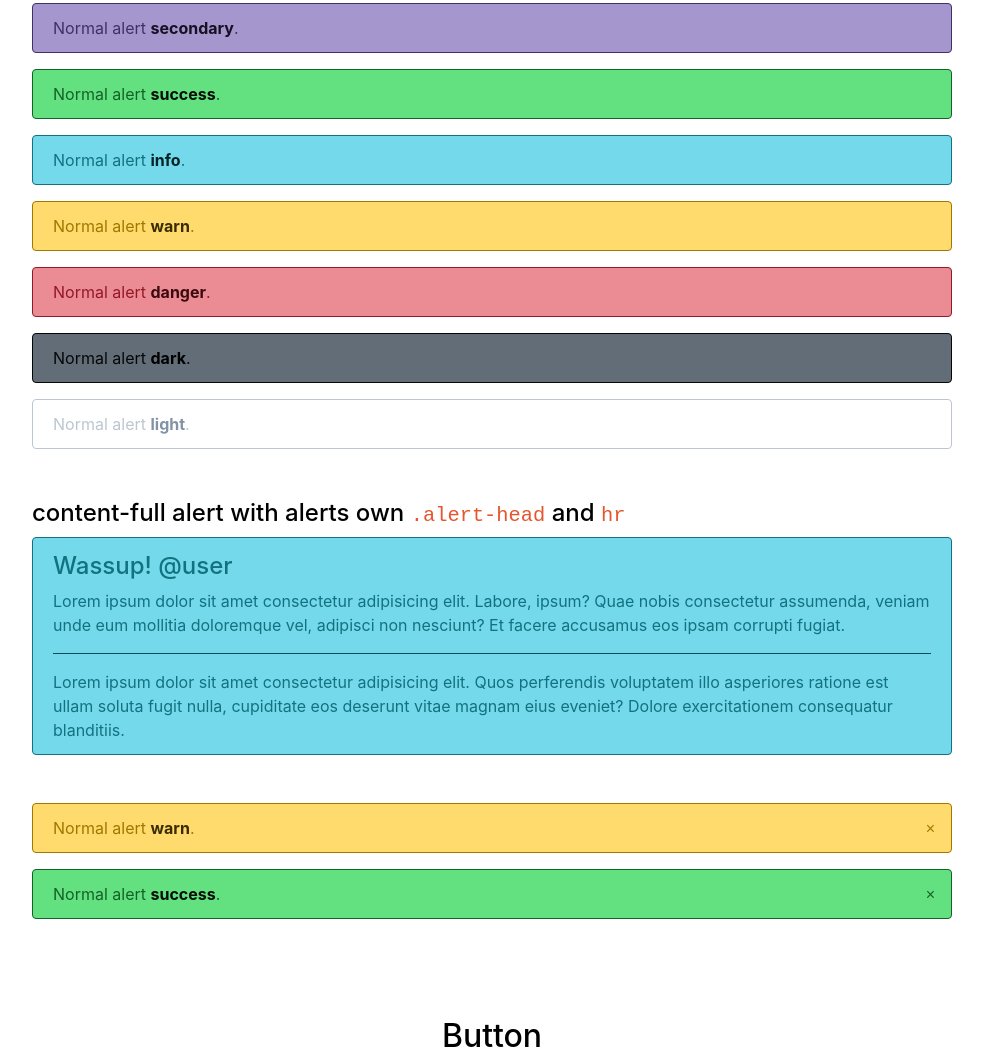
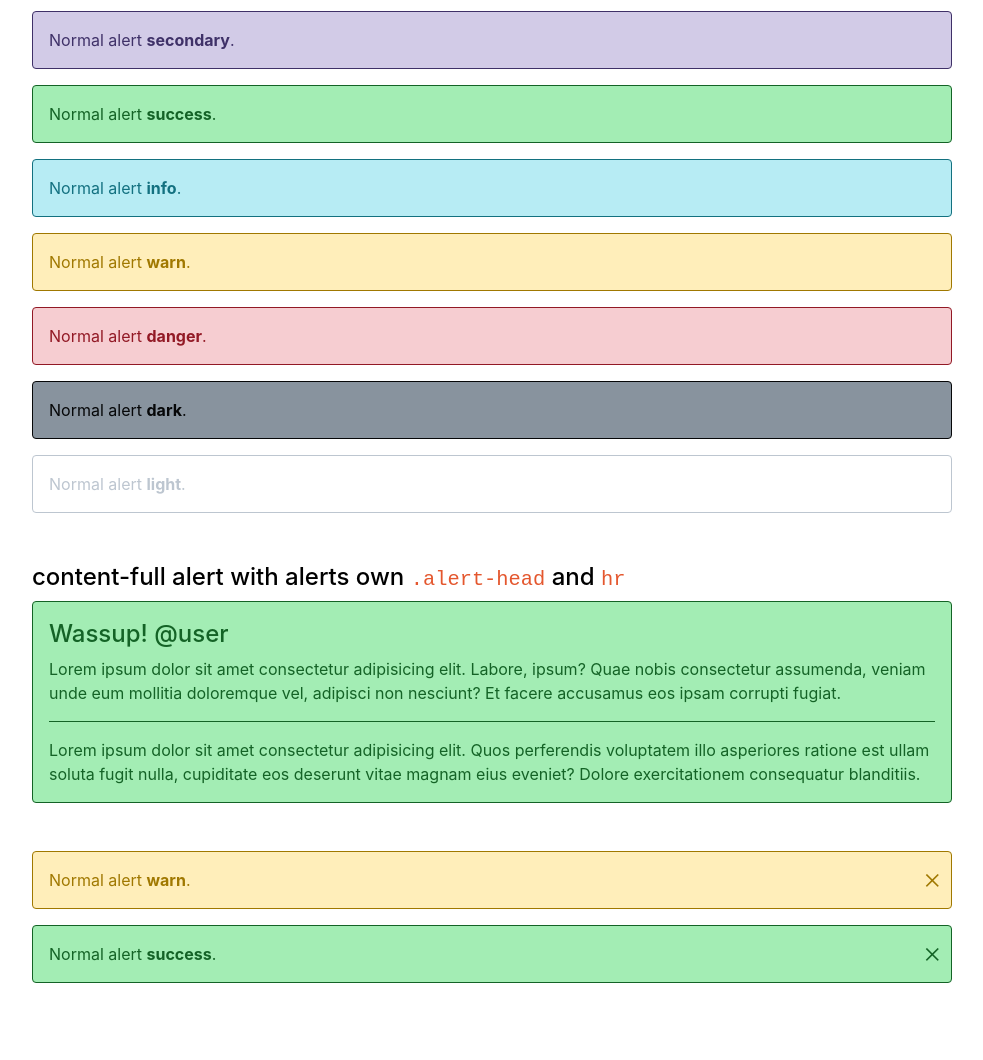
Before and after one commit to SuNiL-Chau/Mine-CSS-Framework, a website built with webpack: page docs/pages/component.html in a window 1280 px wide. Shown: the part 741-1801 px from the top of the page, without its empty margins (148-1131 px from the left). Built offline with nearby package versions, Linux system fonts and the light colour scheme.

Commit message:
Updated & created separate gird css :package:

```diff
--- a/docs/pages/component.html
+++ b/docs/pages/component.html
@@ -68,7 +68,7 @@
 
         <div class="container-sm py-1">
             <h4>content-full alert with alerts own <code>.alert-head</code> and <code>hr</code></h4>
-            <div class="alert alert-bg-info" role="alert">
+            <div class="alert alert-bg-success" role="alert">
                 <h4 class="alert-head">Wassup! @user</h4>
                 <p>Lorem ipsum dolor sit amet consectetur adipisicing elit. Labore, ipsum? Quae nobis consectetur assumenda, veniam unde eum mollitia doloremque vel, adipisci non nesciunt? Et facere accusamus eos ipsam corrupti fugiat.</p>
                 <hr>
@@ -77,18 +77,18 @@
         </div>
 
         <div class="container-sm py-1">
-            <div role="alert" class="alert alert-bg-warn alert-closeable show">
+            <div role="alert" class="alert alert-bg-warn alert-closeable fade show">
                 Normal alert
                 <a href="#" class="alert-link">warn</a>.
                 <button type="button" class="close" aria-label="close" data-dismiss="alert">
-                    <span aria-hidden="true">&times;</span>
+                    &times;
                 </button>
             </div>
-            <div role="alert" class="alert alert-bg-success alert-closeable show">
+            <div role="alert" class="alert alert-bg-success alert-closeable fade show">
                 Normal alert
                 <a href="#" class="alert-link">success</a>.
                 <button type="button" class="close" aria-label="close" data-dismiss="alert">
-                    <span aria-hidden="true">&times;</span>
+                    &times;
                 </button>
             </div>
         </div>
--- a/src/scss/Content/_responsive-font-sizing.scss
+++ b/src/scss/Content/_responsive-font-sizing.scss
@@ -1,4 +1,5 @@
 @media (max-width: 1200px) {
+    @if ($Responsive-Font-Size) {
         legend {
             font-size: calc(1.275rem + 0.3vw) !important;
         }
@@ -43,3 +44,4 @@
             font-size: calc(1.275rem + 0.3vw) !important;
         }
     }
+}
--- a/src/scss/_mixin_variables.scss
+++ b/src/scss/_mixin_variables.scss
@@ -28,6 +28,7 @@ $btn-shadow: 0 0 0 4px;
 
 // border & alert padding
 $alert-pad: 0.75rem 1.25rem;
+$alert-pad1: 1rem 1rem;
 
 // btn-focus color
 $bg-primary-focus: lighten($bg-primary, 20%);
@@ -253,6 +254,9 @@ $vertical-align-val : (
     baseline, top, middle, bottom, text-top, text-bottom
 );
 
+// Responsive font sizing rfs, RFS
+$Responsive-Font-Size: true;
+
 // Dynamic text-color
 @function text-dynamic($font-color){
     @if (lightness($font-color) > 50) {
--- a/src/scss/components/_alert.scss
+++ b/src/scss/components/_alert.scss
@@ -1,6 +1,6 @@
 .alert{
     position: relative;
-    padding: $alert-pad;
+    padding: $alert-pad1;
     margin-bottom: 1rem;
     border: $border-1 transparent;
     border-radius: $border-radius;
@@ -20,11 +20,12 @@
         position: absolute;
         top: 0;
         right: 0;
-        padding: 1rem;
+        padding: 0.6rem;
         color: inherit;
         background-color: transparent;
         border: 0;
-        font-size: 1rem;
+        font-size: 2rem;
+        font-family: serif;
         cursor: pointer;
         &:focus{
             outline: 0;
@@ -35,14 +36,13 @@
 @each $name, $color in $colors {
     .alert-#{$name} {
         color: darken($color, 20%);
-        background-color: lighten($color, 20%);
+        background-color: lighten($color, 35%);
         border-color: darken($color, 20%);
         & hr{
-            border-top-color: darken($color, 30%);
+            border-top-color: darken($color, 20%);
         }
         & .alert-link{
-            border-top-color: darken($color, 20%);
-            color: darken($color, 40%);
+            color: darken($color, 20%);
         }
     }
 }
--- a/src/scss/mine.scss
+++ b/src/scss/mine.scss
@@ -12,7 +12,7 @@ body {
 @import './mixin_variables';
 
 // Grid Import
-@import './grid';
+@import './grid.scss';
 
 // Container import
 @import './container';
--- a/src/scss/utilities/_display.scss
+++ b/src/scss/utilities/_display.scss
@@ -38,3 +38,19 @@
         }
     }
 }
+
+// fade animation
+
+.fade {
+    transition: opacity 0.2s linear;
+}
+
+.fade:not(.show){
+    opacity: 0;
+}
+
+@media (prefers-reduced-motion: reduce){
+    .fade {
+        transition: none;
+    }
+}
```
Also changed, not shown: dist/css/grid.css (added), dist/css/grid.min.css (added), dist/css/mine.css, dist/css/mine.min.css, src/scss/grid.scss (renamed from src/scss/_grid.scss), 4 other files. Lines whose indentation alone changed are shown as unchanged.
